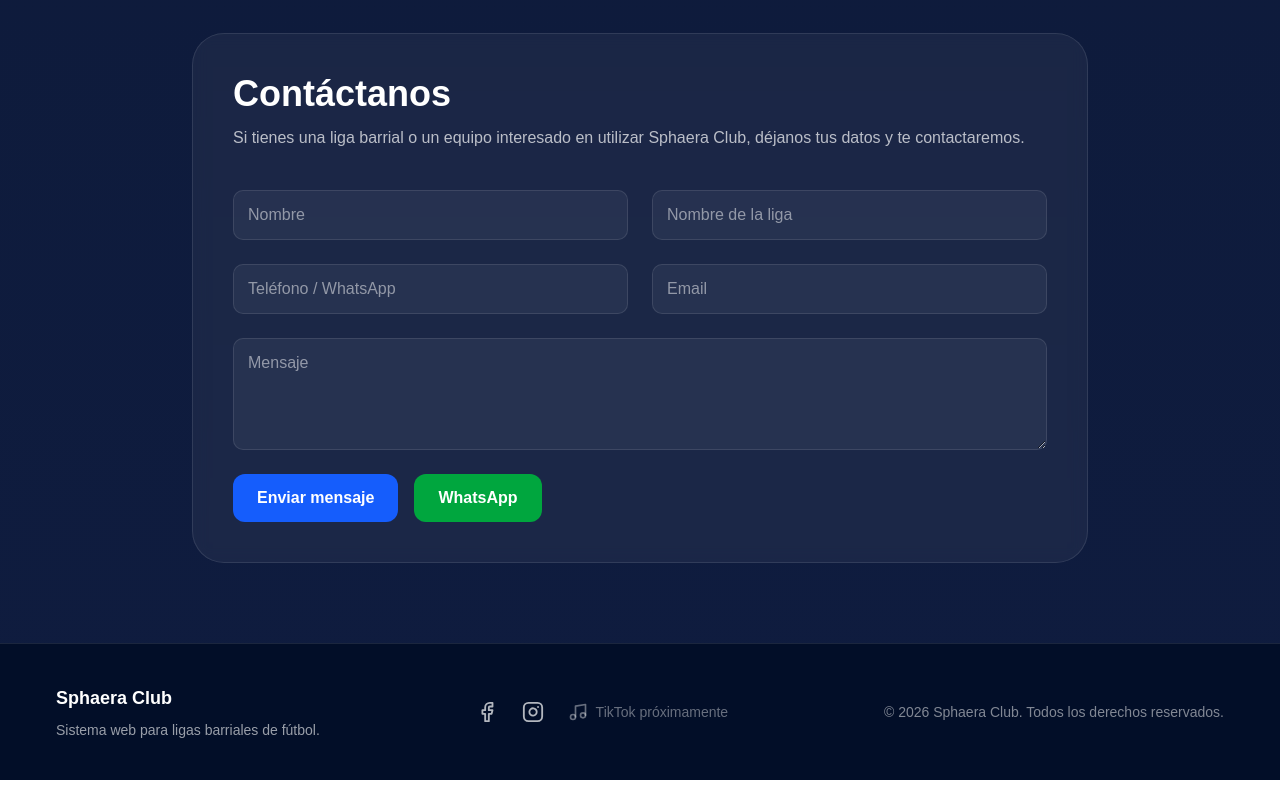
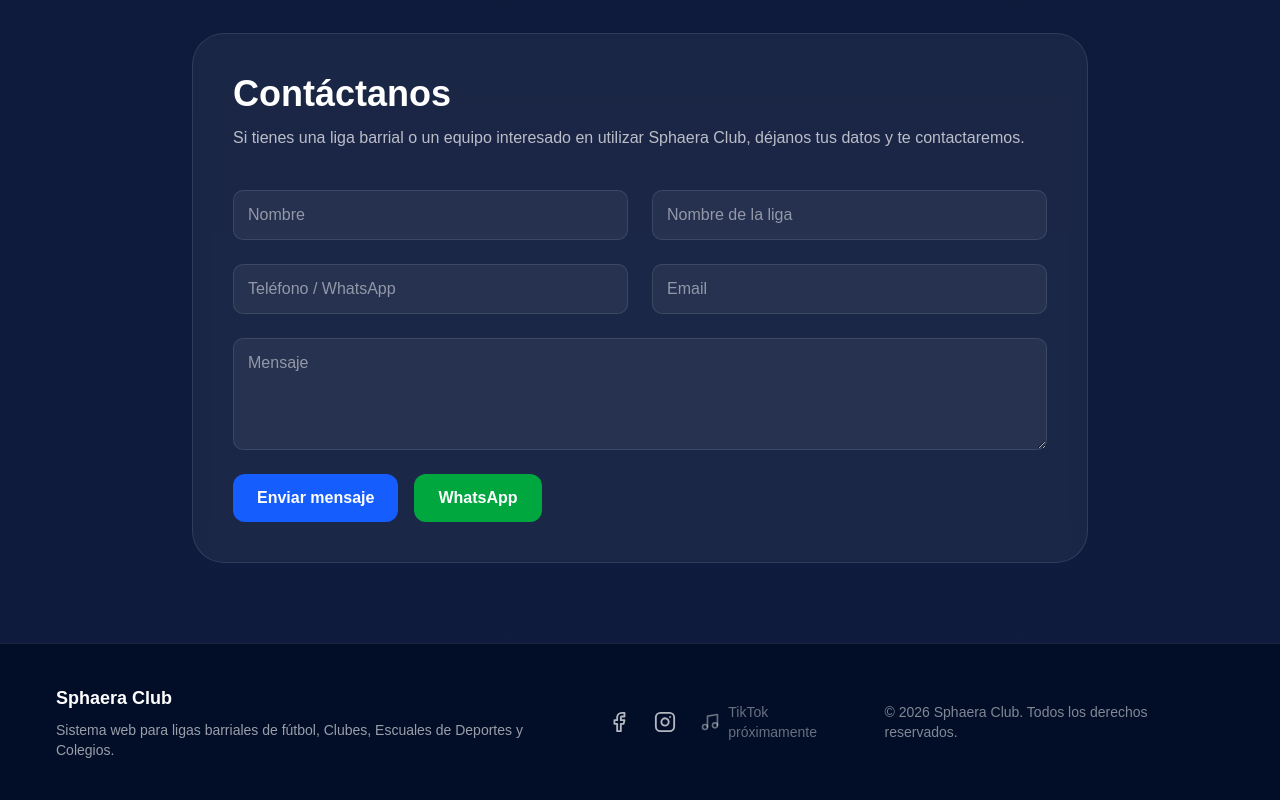
Before and after one commit to cvdante2020/sphaera-club-web, a Next.js app: page / in a window 1280 px wide. Shown: the part 6186-6986 px from the top of the page. Built offline with nearby package versions, Linux system fonts and the light colour scheme.

Commit message:
primer commit sphaera club3

```diff
--- a/components/layout/Footer.tsx
+++ b/components/layout/Footer.tsx
@@ -11,7 +11,7 @@ export default function Footer() {
           </h3>
 
           <p className="mt-2 text-sm text-white/60">
-            Sistema web para ligas barriales de fútbol.
+            Sistema web para ligas barriales de fútbol, Clubes, Escuales de Deportes y Colegios.
           </p>
         </div>
 
```
